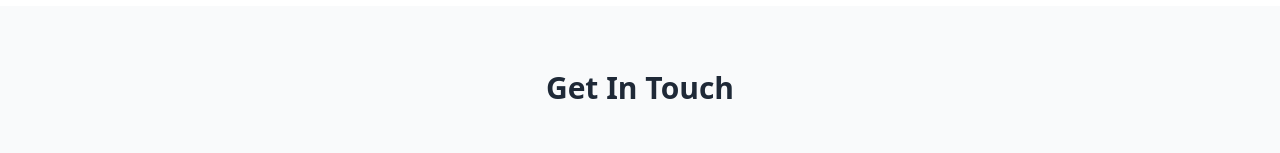
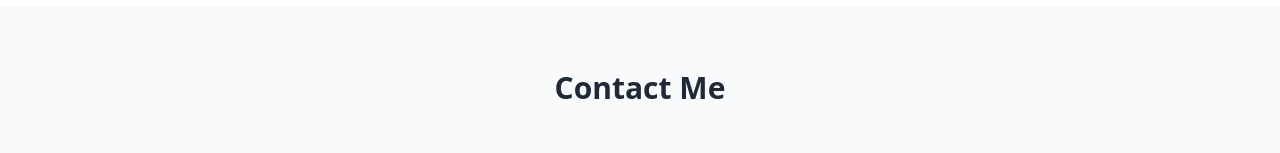
Before and after one commit to Akshay-288/react-portfolio-akshay, a React (Create React App) app: page / in a window 1280 px wide. Shown: the part 2434-2587 px from the top of the page. Built offline with nearby package versions, Linux system fonts and the light colour scheme.

Commit message:
Update contact section heading

```diff
--- a/src/App.jsx
+++ b/src/App.jsx
@@ -290,7 +290,7 @@
       {/* Contact Section */}
       <section id="contact" className="py-16 bg-gray-50">
         <div className="max-w-6xl mx-auto px-4">
-          <h2 className="text-3xl font-bold text-center mb-12 text-gray-800">Get In Touch</h2>
+          <h2 className="text-3xl font-bold text-center mb-12 text-gray-800">Contact Me</h2>
           <div className="max-w-2xl mx-auto bg-white border rounded-lg p-8 shadow-sm">
             <p className="text-center text-gray-700 mb-6">
               Interested in working together? Feel free to reach out!
```
